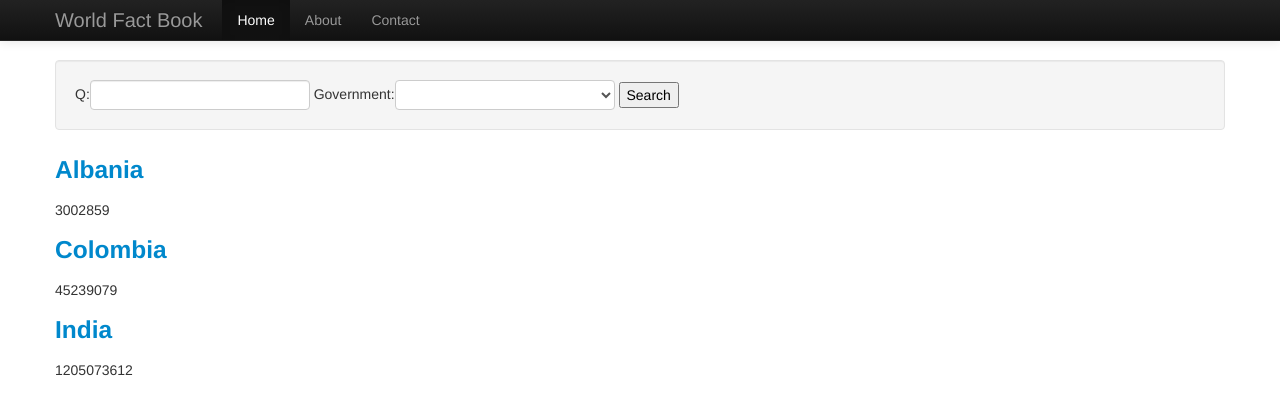
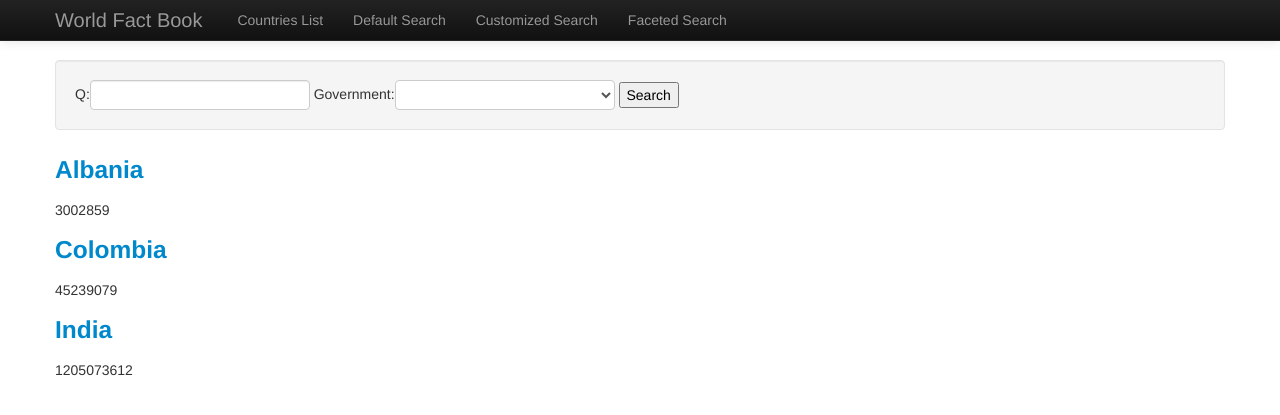
Before and after one commit to bennylope/ciafactbook, a Django app: page / in a window 1280 px wide. Shown: the top 415 px of the page. Run offline with Django 3.2, Linux system fonts and the light colour scheme; data comes from the database, SQL or seed files in the repository; some libraries are stand-ins or nearby versions.

Commit message:
Link to the search pages

```diff
--- a/factbook/urls.py
+++ b/factbook/urls.py
@@ -2,8 +2,8 @@ from django.conf.urls import patterns, include, url
 from django.contrib import admin
 from django.contrib.staticfiles.urls import staticfiles_urlpatterns
 
-from haystack.views import SearchView, search_view_factory
-from haystack.forms import ModelSearchForm
+from haystack.views import SearchView, FacetedSearchView, search_view_factory
+from haystack.forms import FacetedSearchForm
 from haystack.query import SearchQuerySet
 
 from countries.forms import CountryHaystackForm
@@ -18,12 +18,16 @@ urlpatterns = patterns('',
     url(r'^haystack/default/$', include('haystack.urls')),
     url(r'^haystack/basic/$', search_view_factory(
         view_class=SearchView,
-        form_class=ModelSearchForm
     ), name='basic_search'),
     url(r'^haystack/custom/$', search_view_factory(
         view_class=SearchView,
         form_class=CountryHaystackForm
     ), name='custom_search'),
+    url(r'^haystack/faceted/$', search_view_factory(
+        searchqueryset=SearchQuerySet().facet('government'),
+        view_class=FacetedSearchView,
+        form_class=FacetedSearchForm
+    ), name='faceted_search'),
 )
 
 urlpatterns += staticfiles_urlpatterns()
--- a/templates/base.html
+++ b/templates/base.html
@@ -43,9 +43,10 @@
           <a class="brand" href="/">World Fact Book</a>
           <div class="nav-collapse collapse">
             <ul class="nav">
-              <li class="active"><a href="#">Home</a></li>
-              <li><a href="#about">About</a></li>
-              <li><a href="#contact">Contact</a></li>
+                <li><a href="{% url 'country_list' %}">Countries List</a></li>
+              <li><a href="{% url 'basic_search' %}">Default Search</a></li>
+              <li><a href="{% url 'custom_search' %}">Customized Search</a></li>
+              <li><a href="{% url 'faceted_search' %}">Faceted Search</a></li>
             </ul>
           </div><!--/.nav-collapse -->
         </div>
```
Also changed, not shown: templates/search/search.html (+9 -0 lines).
